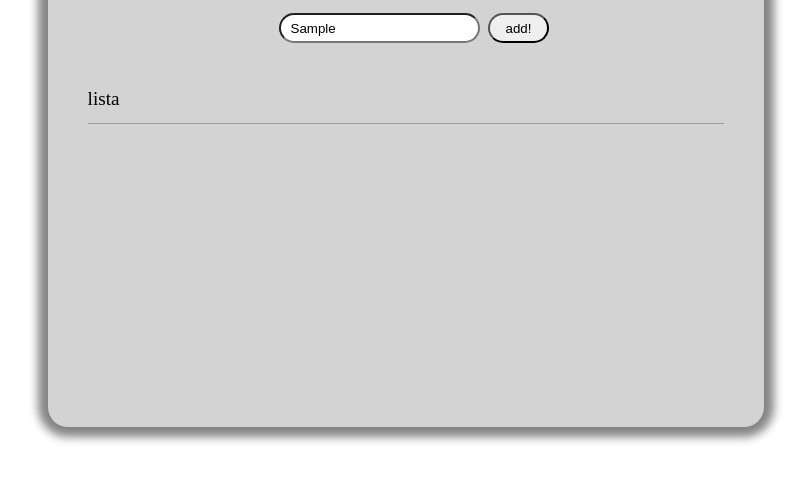
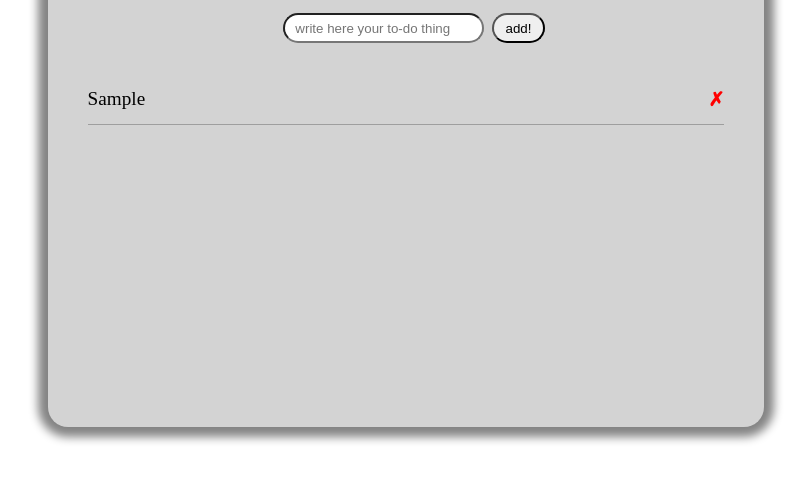
Before and after one commit to Leograzioli/vue-todolist, a plain HTML site: page index.html in a window 1280 px wide. Both pictures are taken after typing "Sample" into the empty fields and a click on the button "add!". Shown: the part 223-704 px from the top of the page, without its empty margins (234-1045 px from the left). Drawn offline with nearby package versions, Linux system fonts and the light colour scheme.

Commit message:
implementato add object in array

```diff
--- a/css/style.css
+++ b/css/style.css
@@ -39,6 +39,9 @@
     padding: 0.8rem 0;
     border-bottom:  1px solid rgba(102, 102, 102, 0.486);
     font-size: larger;
+
+    display: flex;
+    justify-content: space-between;
 }
 
 .todo-container .form {
@@ -56,9 +59,19 @@
 .todo-container button {
     margin-left: 0.5rem;
     border-radius: 20px;
-    padding: 0 1rem;
+    padding: 0 0.7rem;
+    cursor: pointer;
 }
 
 .hidden {
     display: none;
 }
+
+.line-through {
+    text-decoration: line-through;
+}
+
+.cancel {
+    color: red;
+    font-weight: bold;
+}
--- a/index.html
+++ b/index.html
@@ -18,14 +18,21 @@
 
             <div class="form">
                 <label for="to-do" class="hidden"> add things to do:</label>
-                <input type="text" id="to-do" class="text-input" placeholder="write here your to-do thing ">
-                <button>add!</button>
+                <input
+                type="text"
+                id="to-do"
+                class="text-input"
+                placeholder="write here your to-do thing "
+                v-model.trim="todoUser"
+                >
+                <button @click="addTodo">add!</button>
 
             </div>
 
             <ul>
-                <li>
-                    lista
+                <li v-for="item in todoList" :class="item.done ? 'line-through' : '' " >
+                    {{item.text}}
+                    <span class="cancel">&cross;</span>
                 </li>
 
             </ul>
--- a/js/script.js
+++ b/js/script.js
@@ -3,7 +3,14 @@ const { createApp } = Vue;
 createApp({
     data() {
         return {
-
+            todoUser: "",
+            todoList: []
+        }
+    },
+    methods: {
+        addTodo() {
+            this.todoList.push({text:this.todoUser, done: false})
+            this.todoUser = ""
         }
     }
 }).mount("#app")
```
